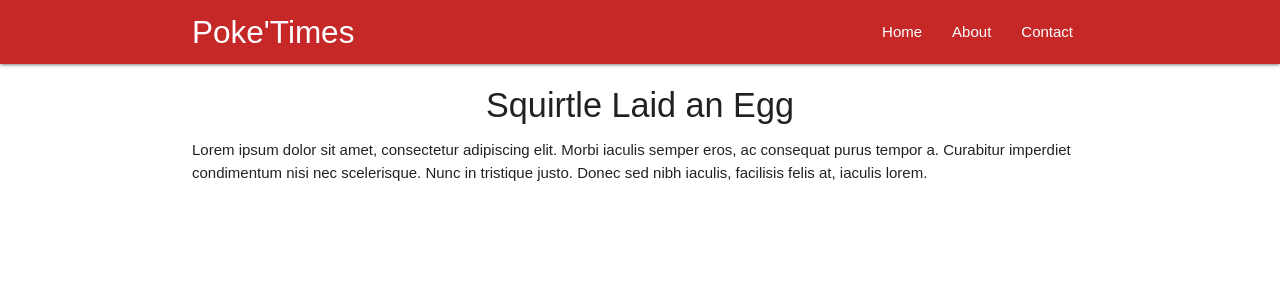
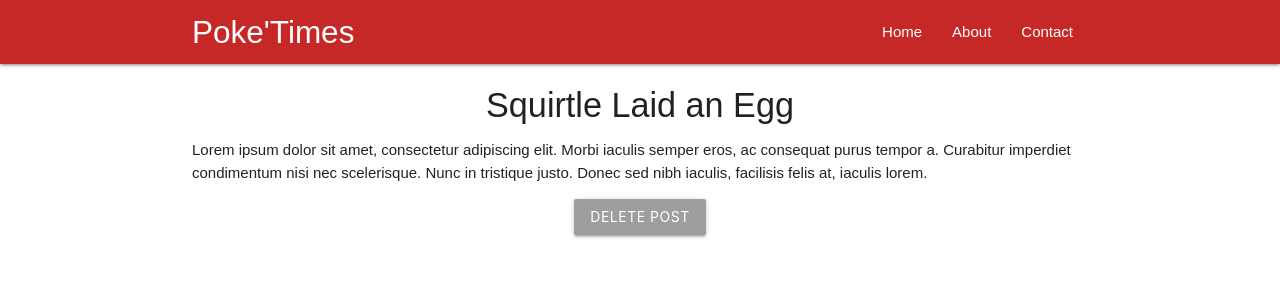
Before and after one commit to blfortier/react-redux-part2, a React (Create React App) app: page /1 in a window 1280 px wide. Shown: the top 300 px of the page. Built offline with nearby package versions, Linux system fonts and the light colour scheme.

Commit message:
Map Dispatch to Props

```diff
--- a/src/components/Post.js
+++ b/src/components/Post.js
@@ -3,12 +3,21 @@ import { connect } from 'react-redux';
 
 
 class Post extends Component {
+    handleClick = () => {
+        this.props.deletePost(this.props.post.id);
+        this.props.history.push('./');
+    }
     render() {
-
+        console.log(this.props);
         const post = this.props.post ? (
-            <div className = "pst">
+            <div className = "post">
                 <h4 className = "center">{ this.props.post.title }</h4>
                 <p>{ this.props.post.body }</p>
+                <div className = "center">
+                    <button className = "btn grey" onClick = { this.handleClick }>
+                    Delete Post
+                    </button>
+                </div>
             </div>
         ) : (
             <div className ="center">Loading post ...</div>
@@ -29,4 +38,11 @@ const mapStateToProps = (state, ownProps) => {
     }
 }
 
-export default connect(mapStateToProps)(Post);
+const mapDispatchToProps = (dispatch) => {
+    return {
+        deletePost: (id) => { dispatch({type: 'DELETE_POST', id: id }) }
+    }
+}
+
+
+export default connect(mapStateToProps, mapDispatchToProps)(Post);
--- a/src/reducers/rootReducer.js
+++ b/src/reducers/rootReducer.js
@@ -7,6 +7,15 @@ const initState = {
 }
 
 const rootReducer = (state = initState, action) => {
+    if (action.type === "DELETE_POST") {
+        let newPosts = state.posts.filter(post => {
+            return action.id !== post.id
+        });
+        return {
+            ...state,
+            posts: newPosts
+        }
+    }
     return state;
 }
 
```
